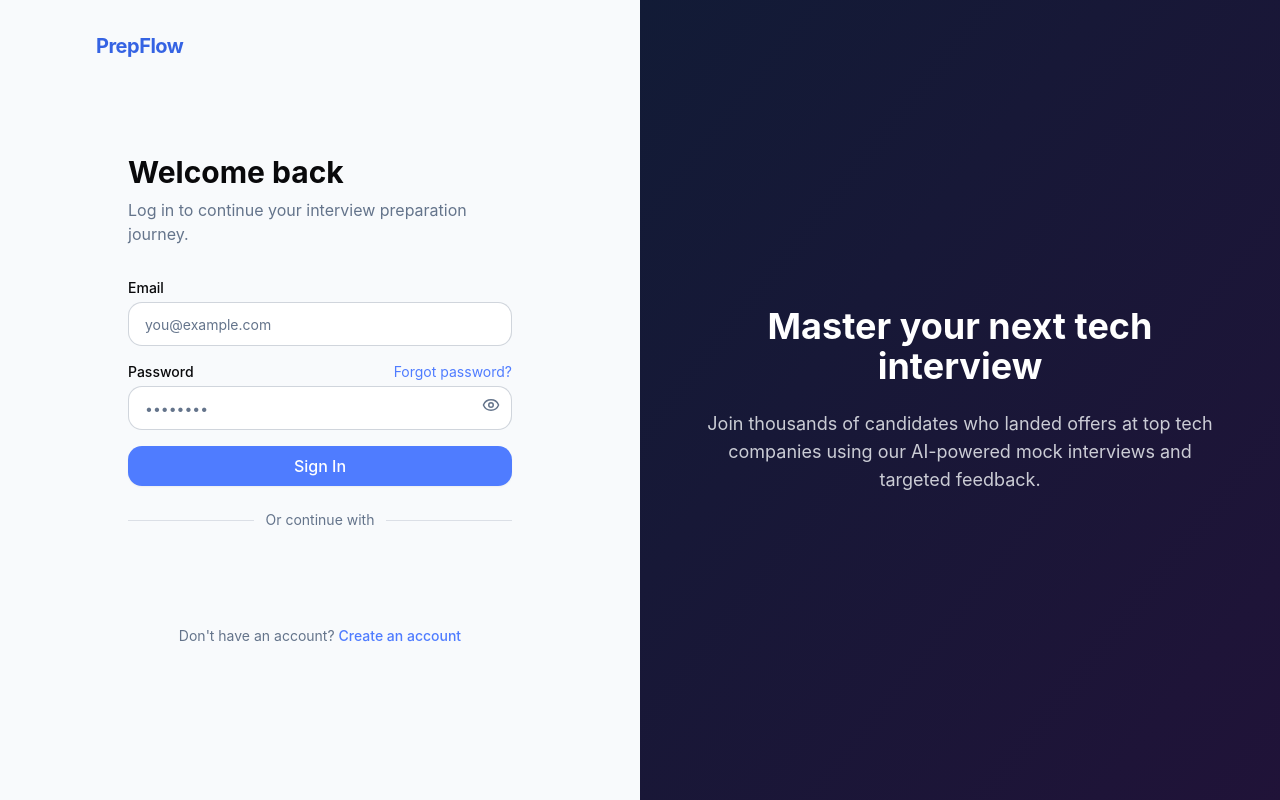
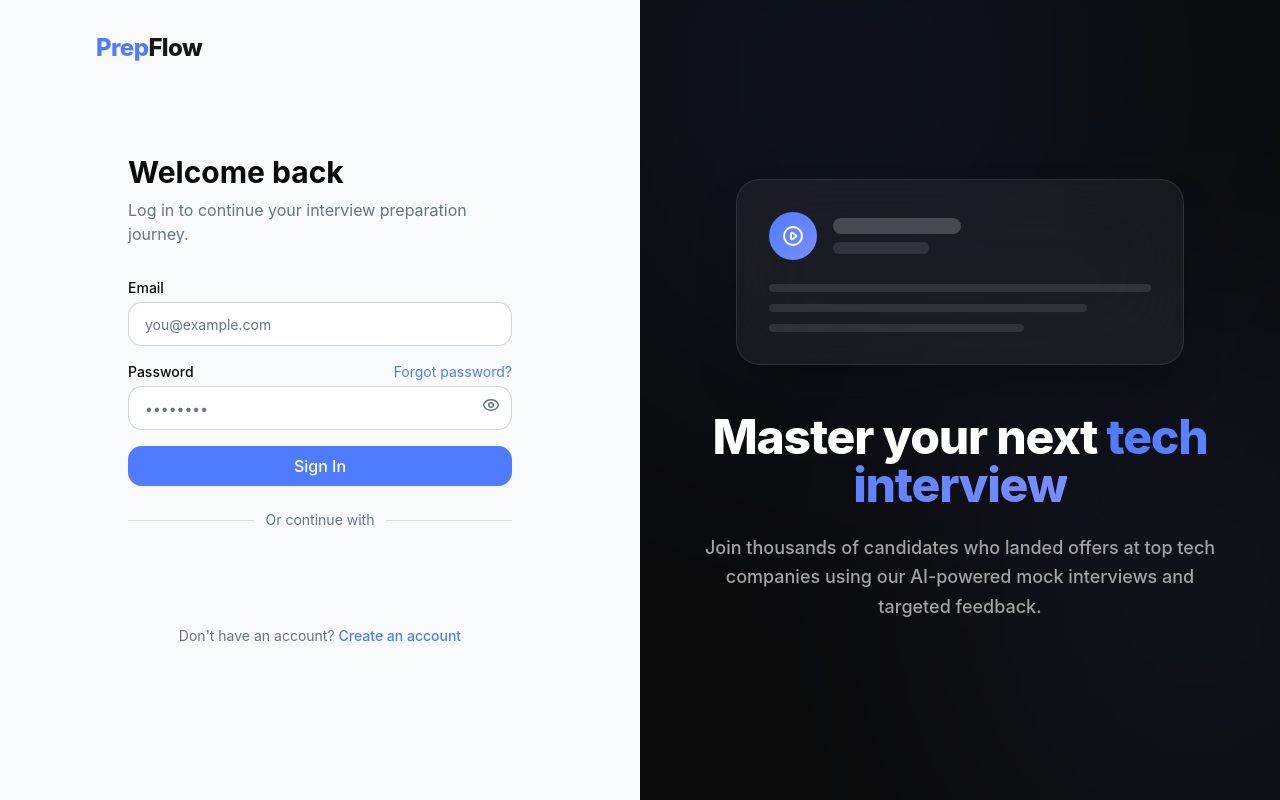
Before and after one commit to prativzz/prepflow, a React app in the folder frontend/: page /login in a window 1280 px wide. Built offline with nearby package versions, Linux system fonts and the light colour scheme; no server answers; the HTML template or start-up script is replaced by a standard one.

Commit message:
style: upgrade auth pages with premium graphics and matching logo

```diff
--- a/frontend/src/pages/Login.jsx
+++ b/frontend/src/pages/Login.jsx
@@ -86,8 +86,8 @@ const Login = () => {
     <div className="min-h-screen w-full flex">
       {/* Left Side - Form */}
       <div className="w-full lg:w-1/2 flex flex-col justify-center px-8 sm:px-16 lg:px-24 xl:px-32 relative">
-        <Link to="/" className="absolute top-8 left-8 sm:left-16 lg:left-24 font-bold text-xl tracking-tight text-primary-dark">
-          PrepFlow
+        <Link to="/" className="absolute top-8 left-8 sm:left-16 lg:left-24 font-extrabold text-2xl tracking-tight text-neutral-900 flex items-center gap-2">
+          <span><span className="text-primary">Prep</span>Flow</span>
         </Link>
 
         <motion.div
@@ -226,13 +226,61 @@ const Login = () => {
       </div>
 
       {/* Right Side - Branding/Graphic */}
-      <div className="hidden lg:flex lg:w-1/2 bg-neutral-darkBg relative overflow-hidden flex-col items-center justify-center p-12">
-        <div className="absolute inset-0 bg-gradient-to-br from-primary-dark/20 to-secondary-dark/20 z-0"></div>
+      <div className="hidden lg:flex lg:w-1/2 bg-[#0A0A0A] relative overflow-hidden flex-col items-center justify-center p-12">
+        {/* Animated Glowing Orbs */}
+        <div className="absolute top-0 left-0 w-full h-full overflow-hidden pointer-events-none">
+          <motion.div
+            animate={{ scale: [1, 1.2, 1], opacity: [0.3, 0.5, 0.3], x: [0, 50, 0], y: [0, -50, 0] }}
+            transition={{ duration: 15, repeat: Infinity, ease: "easeInOut" }}
+            className="absolute -top-[20%] -left-[10%] w-[70%] h-[70%] rounded-full bg-primary/20 blur-[120px]"
+          />
+          <motion.div
+            animate={{ scale: [1, 1.5, 1], opacity: [0.2, 0.4, 0.2], x: [0, -30, 0], y: [0, 50, 0] }}
+            transition={{ duration: 18, repeat: Infinity, ease: "easeInOut" }}
+            className="absolute top-[40%] -right-[20%] w-[60%] h-[60%] rounded-full bg-accent/20 blur-[100px]"
+          />
+        </div>
+
+        {/* Floating Glass Graphic */}
+        <motion.div
+          initial={{ opacity: 0, y: 20 }}
+          animate={{ opacity: 1, y: 0 }}
+          transition={{ duration: 0.8, delay: 0.2 }}
+          className="relative z-10 w-full max-w-md bg-white/5 backdrop-blur-2xl border border-white/10 rounded-3xl p-8 shadow-2xl mb-12"
+        >
+          <div className="flex items-center gap-4 mb-6">
+            <div className="w-12 h-12 rounded-full bg-gradient-to-br from-primary to-accent flex items-center justify-center shadow-[0_0_15px_rgba(var(--color-primary-rgb),0.5)]">
+              <svg className="w-6 h-6 text-white" fill="none" viewBox="0 0 24 24" stroke="currentColor"><path strokeLinecap="round" strokeLinejoin="round" strokeWidth="2" d="M14.752 11.168l-3.197-2.132A1 1 0 0010 9.87v4.263a1 1 0 001.555.832l3.197-2.132a1 1 0 000-1.664z" /><path strokeLinecap="round" strokeLinejoin="round" strokeWidth="2" d="M21 12a9 9 0 11-18 0 9 9 0 0118 0z" /></svg>
+            </div>
+            <div>
+              <div className="h-4 w-32 bg-white/20 rounded-full mb-2"></div>
+              <div className="h-3 w-24 bg-white/10 rounded-full"></div>
+            </div>
+          </div>
+          <div className="space-y-3">
+            <div className="h-2 w-full bg-white/10 rounded-full"></div>
+            <div className="h-2 w-5/6 bg-white/10 rounded-full"></div>
+            <div className="h-2 w-4/6 bg-white/10 rounded-full"></div>
+          </div>
+        </motion.div>
+
         <div className="relative z-10 text-center max-w-lg">
-          <h2 className="text-4xl font-bold text-white mb-6">Master your next tech interview</h2>
-          <p className="text-neutral-light/80 text-lg">
+          <motion.h2
+            initial={{ opacity: 0, y: 20 }}
+            animate={{ opacity: 1, y: 0 }}
+            transition={{ duration: 0.8, delay: 0.4 }}
+            className="text-4xl lg:text-5xl font-extrabold text-white tracking-tight mb-6"
+          >
+            Master your next <span className="text-transparent bg-clip-text bg-gradient-to-r from-primary to-accent">tech interview</span>
+          </motion.h2>
+          <motion.p
+            initial={{ opacity: 0, y: 20 }}
+            animate={{ opacity: 1, y: 0 }}
+            transition={{ duration: 0.8, delay: 0.5 }}
+            className="text-neutral-400 text-lg font-medium leading-relaxed"
+          >
             Join thousands of candidates who landed offers at top tech companies using our AI-powered mock interviews and targeted feedback.
-          </p>
+          </motion.p>
         </div>
       </div>
     </div>
--- a/frontend/src/pages/Register.jsx
+++ b/frontend/src/pages/Register.jsx
@@ -88,8 +88,8 @@ const Register = () => {
     <div className="min-h-screen w-full flex">
       {/* Left Side - Form */}
       <div className="w-full lg:w-1/2 flex flex-col justify-center px-8 sm:px-16 lg:px-24 xl:px-32 relative">
-        <Link to="/" className="absolute top-8 left-8 sm:left-16 lg:left-24 font-bold text-xl tracking-tight text-primary-dark">
-          PrepFlow
+        <Link to="/" className="absolute top-8 left-8 sm:left-16 lg:left-24 font-extrabold text-2xl tracking-tight text-neutral-900 flex items-center gap-2">
+          <span><span className="text-primary">Prep</span>Flow</span>
         </Link>
 
         <motion.div
@@ -247,13 +247,61 @@ const Register = () => {
       </div>
 
       {/* Right Side - Branding/Graphic */}
-      <div className="hidden lg:flex lg:w-1/2 bg-neutral-darkBg relative overflow-hidden flex-col items-center justify-center p-12">
-        <div className="absolute inset-0 bg-gradient-to-tr from-accent-dark/20 to-primary-dark/20 z-0"></div>
+      <div className="hidden lg:flex lg:w-1/2 bg-[#0A0A0A] relative overflow-hidden flex-col items-center justify-center p-12">
+        {/* Animated Glowing Orbs */}
+        <div className="absolute top-0 left-0 w-full h-full overflow-hidden pointer-events-none">
+          <motion.div
+            animate={{ scale: [1, 1.2, 1], opacity: [0.3, 0.5, 0.3], x: [0, 50, 0], y: [0, -50, 0] }}
+            transition={{ duration: 15, repeat: Infinity, ease: "easeInOut" }}
+            className="absolute -top-[20%] -left-[10%] w-[70%] h-[70%] rounded-full bg-primary/20 blur-[120px]"
+          />
+          <motion.div
+            animate={{ scale: [1, 1.5, 1], opacity: [0.2, 0.4, 0.2], x: [0, -30, 0], y: [0, 50, 0] }}
+            transition={{ duration: 18, repeat: Infinity, ease: "easeInOut" }}
+            className="absolute top-[40%] -right-[20%] w-[60%] h-[60%] rounded-full bg-accent/20 blur-[100px]"
+          />
+        </div>
+
+        {/* Floating Glass Graphic */}
+        <motion.div
+          initial={{ opacity: 0, y: 20 }}
+          animate={{ opacity: 1, y: 0 }}
+          transition={{ duration: 0.8, delay: 0.2 }}
+          className="relative z-10 w-full max-w-md bg-white/5 backdrop-blur-2xl border border-white/10 rounded-3xl p-8 shadow-2xl mb-12"
+        >
+          <div className="flex items-center gap-4 mb-6">
+            <div className="w-12 h-12 rounded-full bg-gradient-to-br from-primary to-accent flex items-center justify-center shadow-[0_0_15px_rgba(var(--color-primary-rgb),0.5)]">
+              <svg className="w-6 h-6 text-white" fill="none" viewBox="0 0 24 24" stroke="currentColor"><path strokeLinecap="round" strokeLinejoin="round" strokeWidth="2" d="M14.752 11.168l-3.197-2.132A1 1 0 0010 9.87v4.263a1 1 0 001.555.832l3.197-2.132a1 1 0 000-1.664z" /><path strokeLinecap="round" strokeLinejoin="round" strokeWidth="2" d="M21 12a9 9 0 11-18 0 9 9 0 0118 0z" /></svg>
+            </div>
+            <div>
+              <div className="h-4 w-32 bg-white/20 rounded-full mb-2"></div>
+              <div className="h-3 w-24 bg-white/10 rounded-full"></div>
+            </div>
+          </div>
+          <div className="space-y-3">
+            <div className="h-2 w-full bg-white/10 rounded-full"></div>
+            <div className="h-2 w-5/6 bg-white/10 rounded-full"></div>
+            <div className="h-2 w-4/6 bg-white/10 rounded-full"></div>
+          </div>
+        </motion.div>
+
         <div className="relative z-10 text-center max-w-lg">
-          <h2 className="text-4xl font-bold text-white mb-6">Ace the technical round</h2>
-          <p className="text-neutral-light/80 text-lg">
+          <motion.h2
+            initial={{ opacity: 0, y: 20 }}
+            animate={{ opacity: 1, y: 0 }}
+            transition={{ duration: 0.8, delay: 0.4 }}
+            className="text-4xl lg:text-5xl font-extrabold text-white tracking-tight mb-6"
+          >
+            Ace the <span className="text-transparent bg-clip-text bg-gradient-to-r from-primary to-accent">technical round</span>
+          </motion.h2>
+          <motion.p
+            initial={{ opacity: 0, y: 20 }}
+            animate={{ opacity: 1, y: 0 }}
+            transition={{ duration: 0.8, delay: 0.5 }}
+            className="text-neutral-400 text-lg font-medium leading-relaxed"
+          >
             Practice real coding problems and behavioral questions in a realistic environment with instant AI feedback.
-          </p>
+          </motion.p>
         </div>
       </div>
     </div>
```
